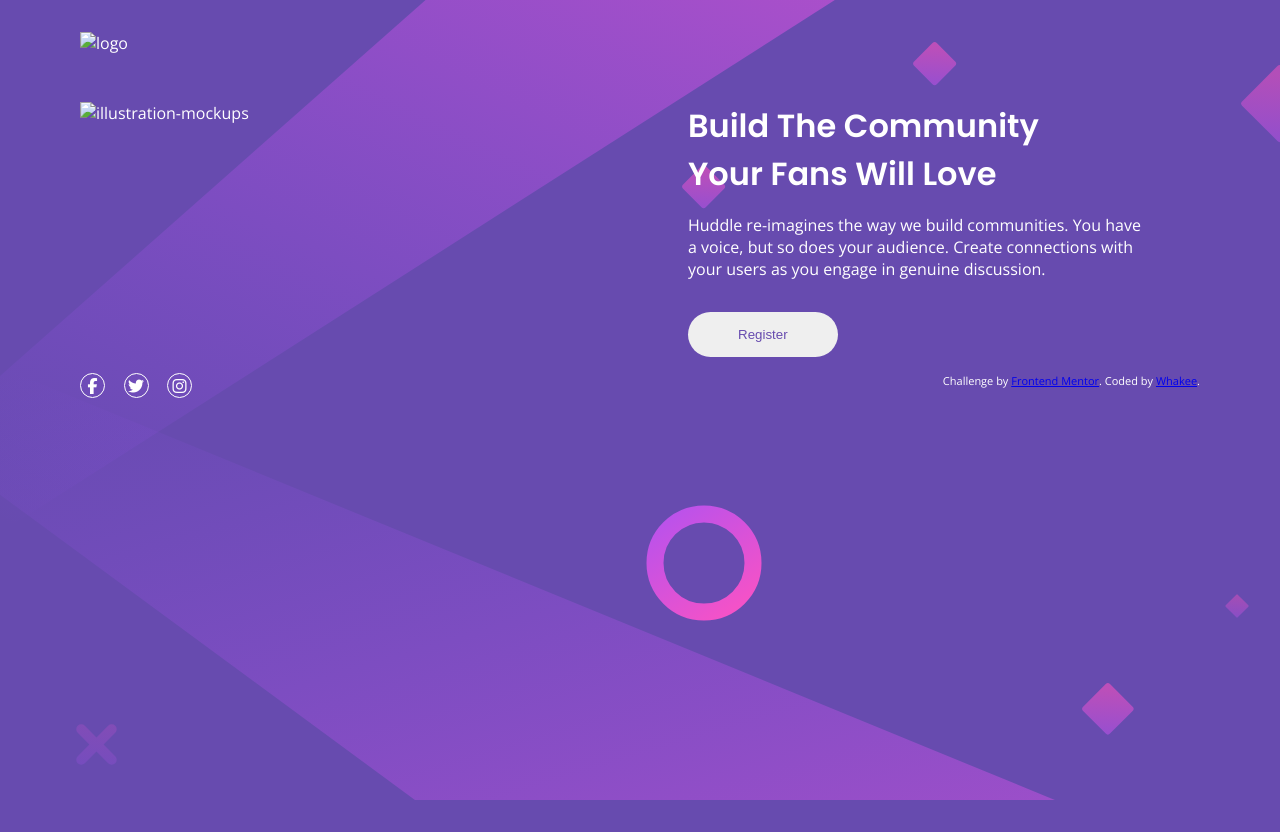
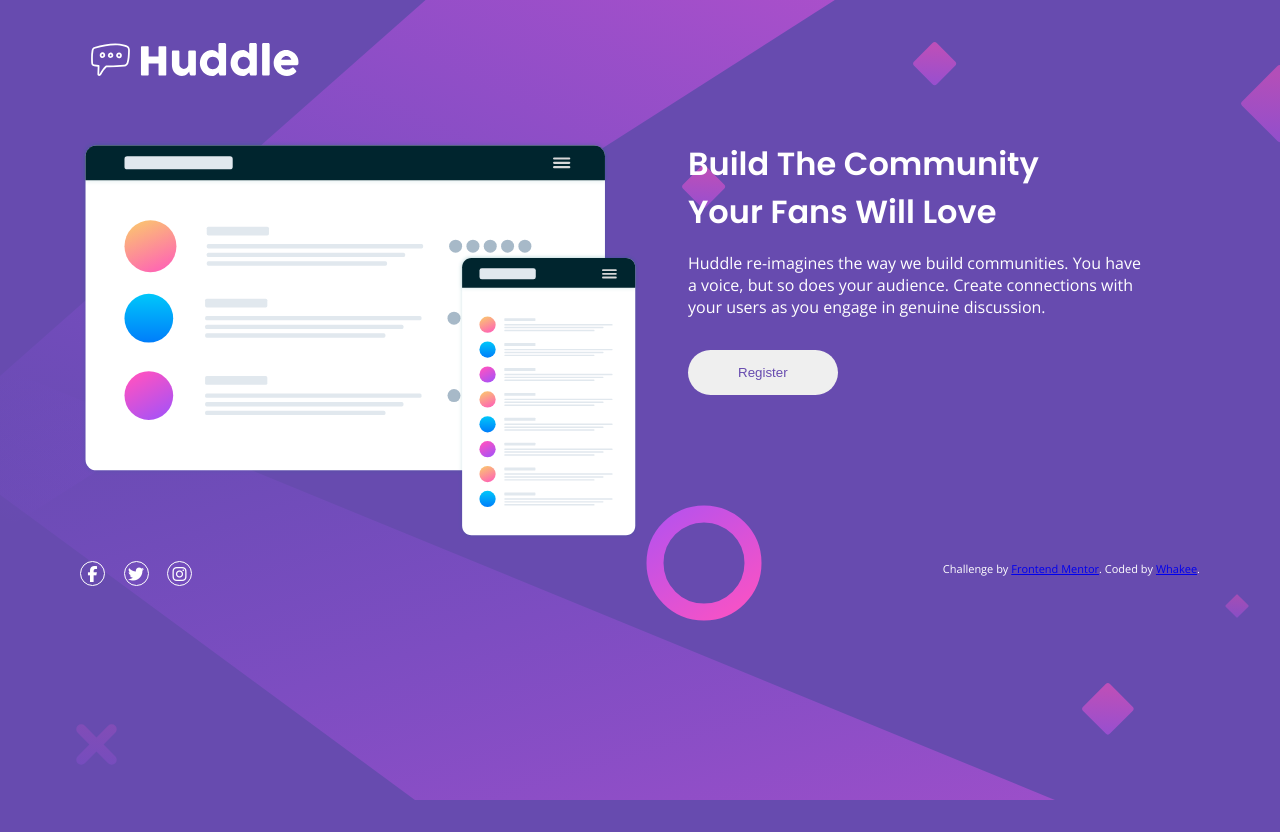
Before and after one commit to Uwakmfon-Ekong/Huddle-landing, a plain HTML site: page index.html in a window 1280 px wide. Drawn offline with nearby package versions, Linux system fonts and the light colour scheme; files whose address does not match are found by name.

Commit message:
Update index.html

```diff
--- a/index.html
+++ b/index.html
@@ -16,12 +16,12 @@
   <div class="main">
     <nav>
       <div class="logo">
-        <img src="images/logo.svg" alt="logo" class="logoo">
+        <img src="logo.svg" alt="logo" class="logoo">
       </div>
     </nav>
     <div class="container">
       <div class="image">
-        <img src="images/illustration-mockups.svg" alt="illustration-mockups" class="illustration-mockups">
+        <img src="illustration-mockups.svg" alt="illustration-mockups" class="illustration-mockups">
       </div>
       <div class="text">
 
```
